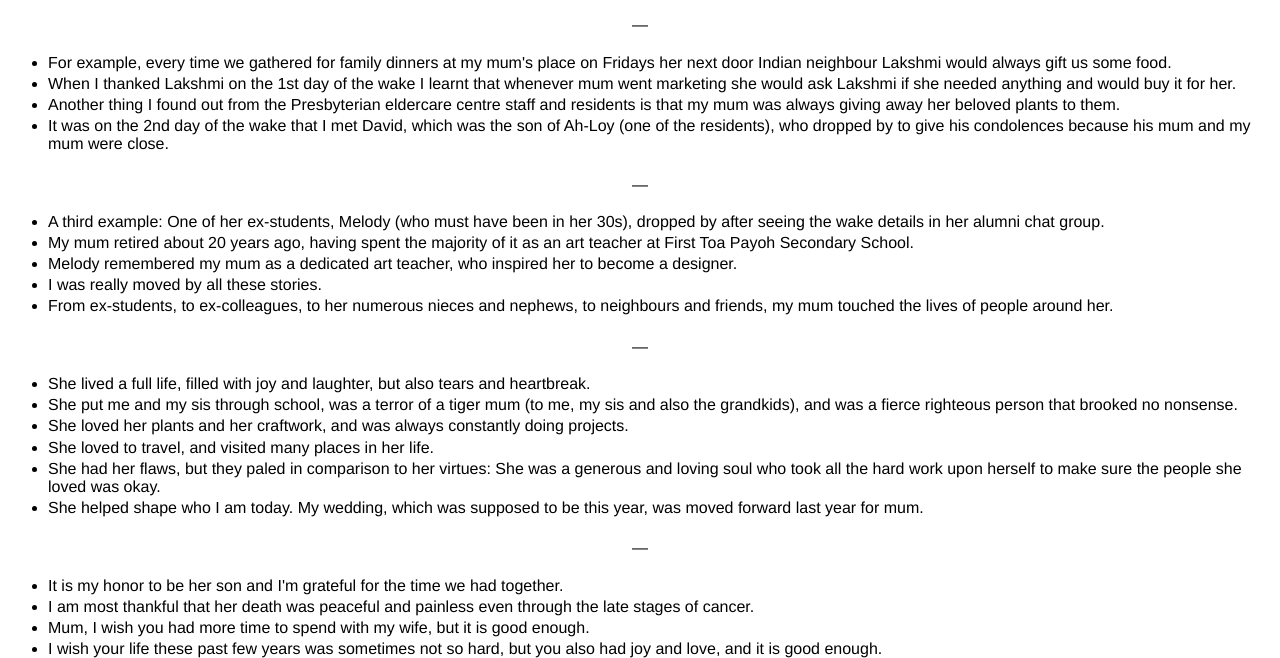
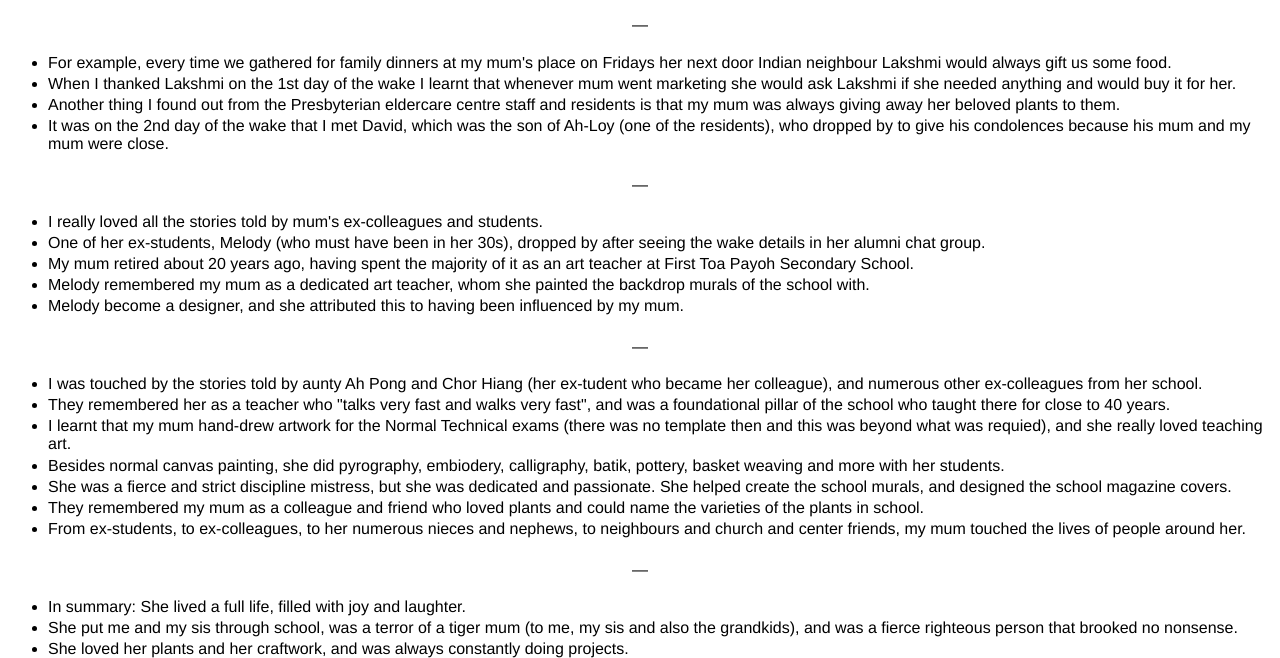
Before and after one commit to Chi-Loong/speech, a plain HTML site: page eulogy.html in a window 1280 px wide. Shown: the part 129-787 px from the top of the page. Drawn offline with Linux system fonts and the light colour scheme.

Commit message:
Update eulogy.html

```diff
--- a/eulogy.html
+++ b/eulogy.html
@@ -47,17 +47,29 @@ gift us some food.</li>
 
 
 <ul>
-<li>A third example: One of her ex-students, Melody (who must have been in her 30s), dropped by after seeing the wake details in her alumni chat group.</li>
+<li>I really loved all the stories told by mum's ex-colleagues and students.</i>
+<li>One of her ex-students, Melody (who must have been in her 30s), dropped by after seeing the wake details in her alumni chat group.</li>
 <li>My mum retired about 20 years ago, having spent the majority of it as an art teacher at First Toa Payoh Secondary School.</li>
-<li>Melody remembered my mum as a dedicated art teacher, who inspired her to become a designer.</li>
-<li>I was really moved by all these stories.</li>
-<li>From ex-students, to ex-colleagues, to her numerous nieces and nephews, to neighbours and friends, my mum touched the lives of people around her.</li>
+<li>Melody remembered my mum as a dedicated art teacher, whom she painted the backdrop murals of the school with.
+<li>Melody become a designer, and she attributed this to having been influenced by my mum.</li>
 </ul>
 
 <div class="divider">&mdash;</div>
 
 <ul>
-<li>She lived a full life, filled with joy and laughter, but also tears and heartbreak.</li>
+<li>I was touched by the stories told by aunty Ah Pong and Chor Hiang (her ex-tudent who became her colleague), and numerous other ex-colleagues from her school.</li>
+<li>They remembered her as a teacher who "talks very fast and walks very fast", and was a foundational pillar of the school who taught there for close to 40 years.</li>
+<li>I learnt that my mum hand-drew artwork for the Normal Technical exams (there was no template then and this was beyond what was requied), and she really loved teaching art.</li>
+<li>Besides normal canvas painting, she did pyrography, embiodery, calligraphy, batik, pottery, basket weaving and more with her students.</li>
+<li>She was a fierce and strict discipline mistress, but she was dedicated and passionate. She helped create the school murals, and designed the school magazine covers.</li>
+<li>They remembered my mum as a colleague and friend who loved plants and could name the varieties of the plants in school.</li>
+<li>From ex-students, to ex-colleagues, to her numerous nieces and nephews, to neighbours and church and center friends, my mum touched the lives of people around her.</li>
+</ul>
+
+<div class="divider">&mdash;</div>
+
+<ul>
+<li>In summary: She lived a full life, filled with joy and laughter.</li>
 <li>She put me and my sis through school, was a terror of a tiger mum (to me, my sis and also the grandkids), and was a fierce righteous person that brooked no nonsense.</li>
 <li>She loved her plants and her craftwork, and was always constantly doing projects.</li>
 <li>She loved to travel, and visited many places in her life.</li>
```
